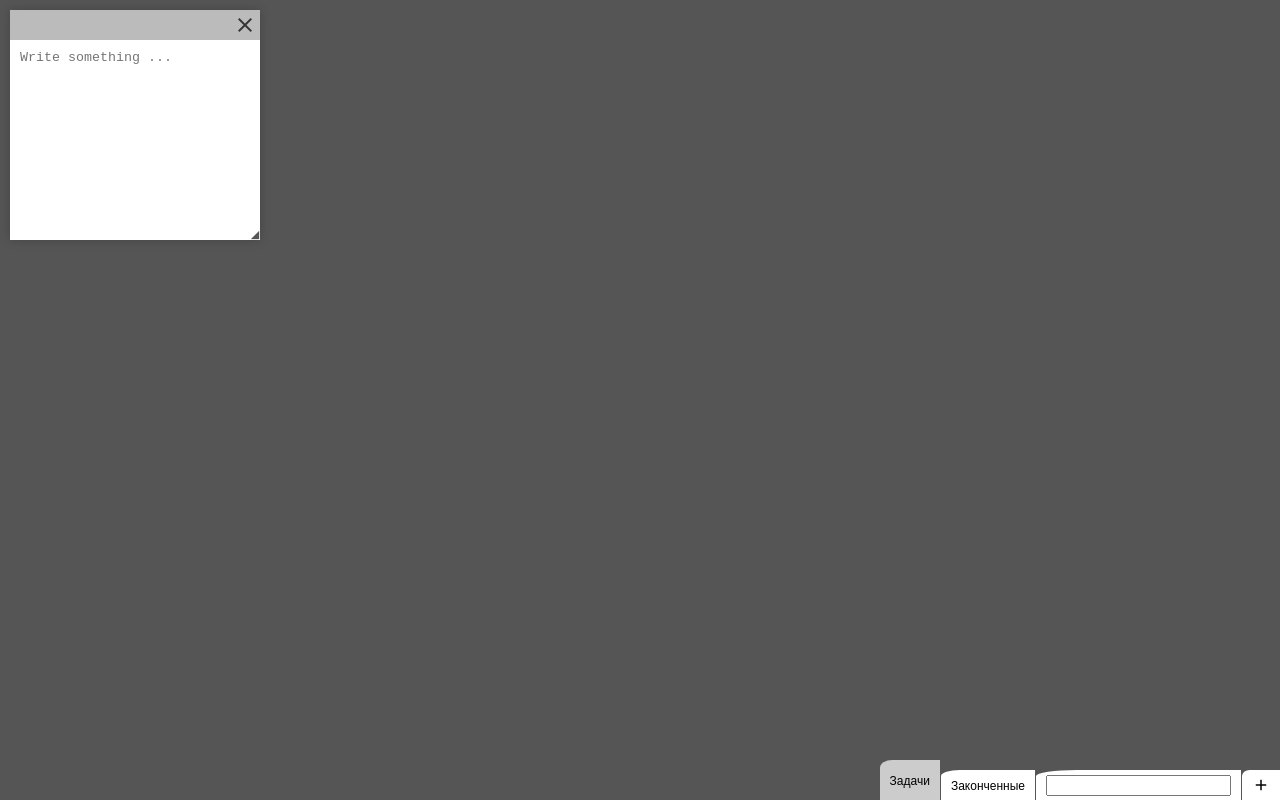
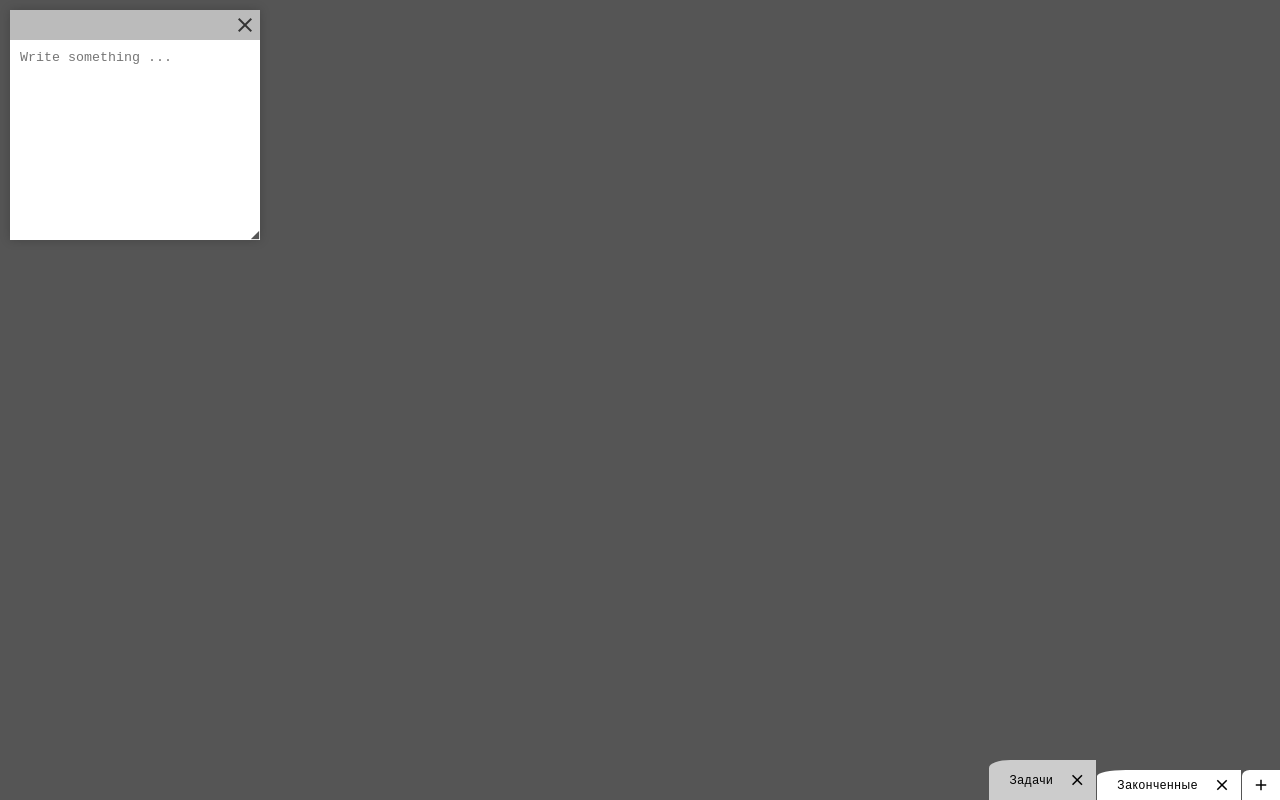
Before and after one commit to StrongerMyself/react-stickies, a React (Create React App) app: page / in a window 1280 px wide. Built offline with nearby package versions, Linux system fonts and the light colour scheme.

Commit message:
add input title Board function

```diff
--- a/src/components/BoardNav/index.js
+++ b/src/components/BoardNav/index.js
@@ -3,21 +3,58 @@ import './style.css'
 
 export default class BoardNav extends Component {
 
+    state = {
+        boards: this.props.boards,
+        editItemIndex: null
+    }
+
     render() {
-        const boardNavList = this.props.boards.map((item, index) =>
-            <li
-                key={item.id}
-                className={this.props.active === index ? 'active' : ''}
-                onClick={this.props.onChangeActive.bind(this, index)}
-            >{item.title}</li>
+        const boardNavList = this.state.boards.map((item, index) =>
+            <li key={item.id} className={`boardNav__item ${this.props.active === index ? 'active' : ''}`}>
+                <input
+                    className={`boardNav__input ${this.state.editItemIndex === index ? 'active' : ''}`}
+                    type="text"
+                    value={this.state.boards[index].title}
+                    placeholder="Enter the title..."
+                    onChange={(e) => this.onInput(e, index)}
+                    onKeyDown={this.onKeyDown}
+                    onBlur={this.onBlur}
+                />
+                <div className="boardNav__buffer" onDoubleClick={(e) => this.onDoubleClick(e, index)}>{this.state.boards[index].title}</div>
+                <i className="material-icons">close</i>
+            </li>
         )
         return (
             <ul className="boardNav">
                 {boardNavList}
-                <li><input /></li>
                 <li><i className="material-icons">add</i></li>
             </ul>
         )
     }
 
+    onDoubleClick = (e, index) => {
+        let input = e.target.parentNode.getElementsByClassName('boardNav__input')[0]
+        this.setState({
+            editItemIndex: index
+        }, () => {
+            input.select()
+        })
+    }
+
+    onBlur = () => {
+        this.setState({ editItemIndex: null })
+    }
+
+    onKeyDown = (e) => {
+        if (e.key === 'Enter') {
+            e.target.blur()
+        }
+    }
+
+    onInput = (e, index) => {
+        let s = Object.assign([], this.state.boards)
+        s[index].title = e.target.value.replace(/ {1,}/g, " ")
+        this.setState({ boards: s })
+    }
+
 }
--- a/src/components/BoardNav/style.css
+++ b/src/components/BoardNav/style.css
@@ -11,6 +11,7 @@
 }
 
 .boardNav li {
+	position: relative;
 	display: flex;
 	align-items: center;
 	justify-content: center;
@@ -29,6 +30,10 @@
 	background-color: #ccc;
 }
 
+.boardNav li.active .boardNav__input.active {
+	background-color: #ccc !important;
+}
+
 .boardNav li:hover {
 	height: 40px;
 }
@@ -36,3 +41,32 @@
 .boardNav i {
 	font-size: 18px;
 }
+
+.boardNav__buffer,
+.boardNav__input {
+	font-family: Arial, Verdana, sans-serif;
+	font-size: 12px;
+	letter-spacing: 0.05em;
+	margin-left: 10px;
+}
+
+.boardNav__input {
+	padding: 5px 10px;
+	border: none;
+	position: absolute;
+    background: #fff;
+    left: 0;
+    top: 50%;
+	transform: translateY(-50%);
+	width: calc(100% - 40px);
+	display: none;
+}
+
+.boardNav__input.active {
+	display: block;
+}
+
+.boardNav__buffer {
+	white-space: nowrap;
+	padding-right: 15px;
+}
--- a/src/components/Sticker/index.js
+++ b/src/components/Sticker/index.js
@@ -89,7 +89,6 @@ export default class Sticker extends Component  {
 
         let _this = this
         function onMove(e) {
-            console.log(e.clientY, e.pageY, e.screenY)
             _this.setState({
                 top:  e.screenY - offsetTop,
                 left: e.screenX - offsetLeft
```
Also changed, not shown: src/style.css (line endings or trailing spaces).
